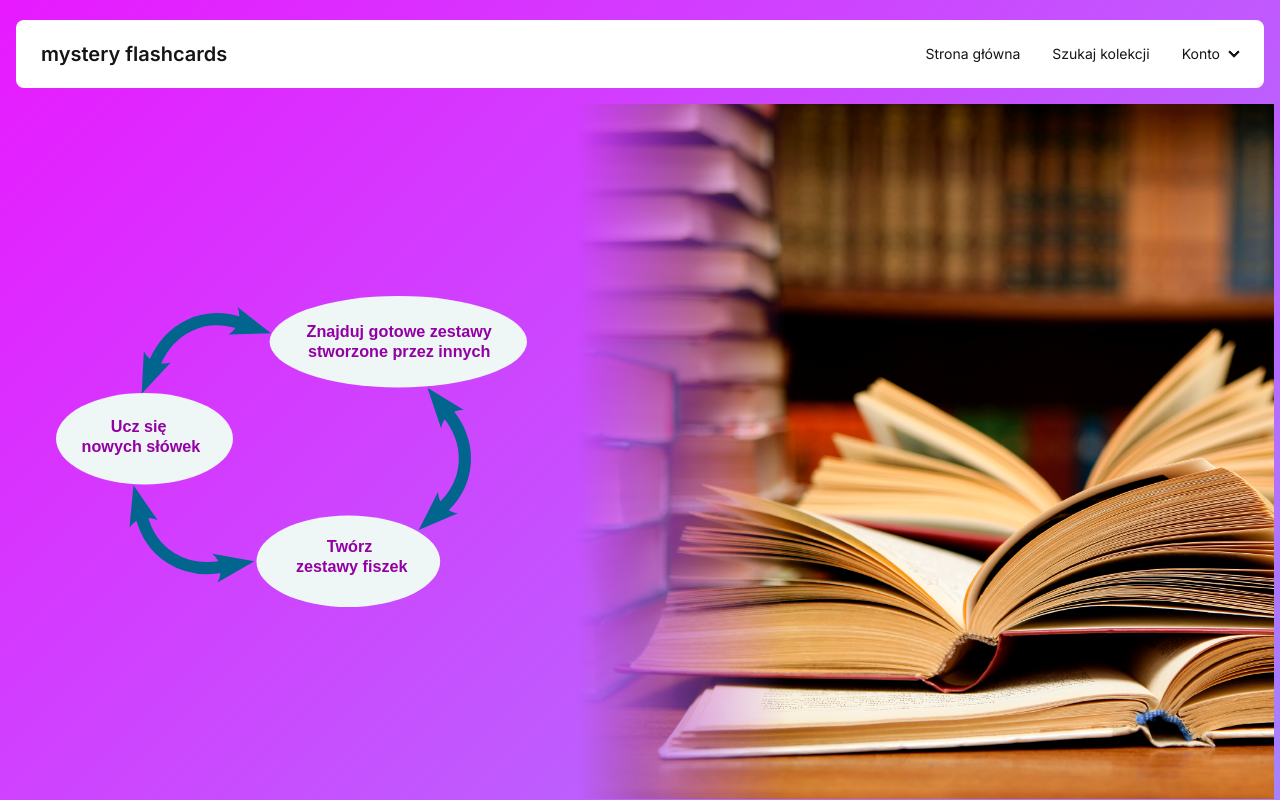
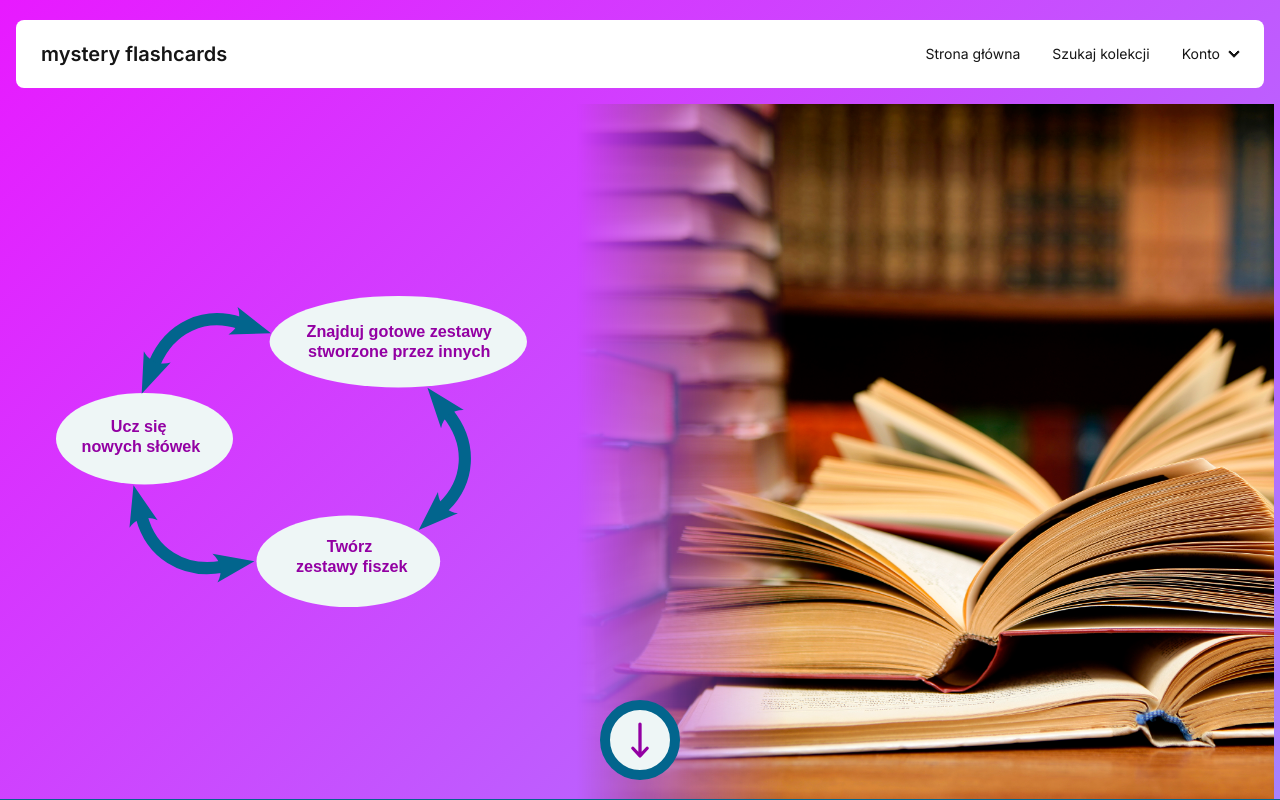
Before and after one commit to mk1808/Mystery-flashcards, a Next.js app in the folder mystery-flashcards/: page /en in a window 1280 px wide. Shown: the top 800 px of the page. Built offline with nearby package versions, Linux system fonts and the light colour scheme.

Commit message:
feature #28: add button divider between first and second panel

```diff
--- a/mystery-flashcards/app/[locale]/page.tsx
+++ b/mystery-flashcards/app/[locale]/page.tsx
@@ -4,18 +4,20 @@ import FirstPanel from "@/components/mainPage/FirstPanel";
 import SecondPanel from "@/components/mainPage/SecondPanel";
 import { getDictionary } from "@/dictionaries/dictionaries"
 import { ArrowLongDownIcon } from '@heroicons/react/24/solid'
+import FirstSecondDivider from "@/components/mainPage/FirstSecondDivider";
 
 export default async function Page({ params }: { params: { locale: string } }) {
     const dictionary = await getDictionary(params.locale);
 
     return (<>
         <FirstPanel />
+        <FirstSecondDivider />
         <SecondPanel />
         <div className="z-10 max-w-5xl w-full items-center justify-between font-mono text-sm">
             <div className="h-96">
                 first
             </div>
-            <RoundActionButton content={getButtonContent()} borderWidth="border-[3px]" />
+            <RoundActionButton content={getButtonContent()} styles="border-[3px]" />
             <div className="h-96" id="search-sets">
                 second
                 <button className="btn">Button</button>
--- /dev/null
+++ b/mystery-flashcards/components/common/DividerButton.tsx
@@ -0,0 +1,23 @@
+import RoundActionButton from "./RoundActionButton";
+
+export default function DividerButton({
+    content,
+    buttonStyle = "",
+    containerStyle = "",
+    onClick = () => { }
+}: {
+    content: any,
+    buttonStyle?: string,
+    containerStyle?: string,
+    onClick?: () => any
+}) {
+
+    return (
+        <div className={`w-full ${containerStyle}`}>
+            <div className="w-full border-solid border-b-4 border-secondary"></div>
+            <div className={`w-full flex justify-center ${buttonStyle}`}>
+                <RoundActionButton styles="border-secondary text-primary bg-neutral" content={content} />
+            </div>
+        </div>
+    )
+}
--- a/mystery-flashcards/components/common/RoundActionButton.tsx
+++ b/mystery-flashcards/components/common/RoundActionButton.tsx
@@ -4,20 +4,18 @@ import { useMemo } from "react"
 
 export default function RoundActionButton({
     content,
-    size = "h-[60px] w-[60px]",
-    borderWidth = "border-[10px]",
+    styles = "",
     onClick = () => { }
 }: {
     content: any,
-    size?: string,
-    borderWidth?: string,
+    styles?: string,
     onClick?: () => any
 }) {
 
     return (
-        <div className={`${size} ${borderWidth}
+        <div className={`h-[60px] w-[60px] border-[10px]
                 rounded-full box-content cursor-pointer inline-flex
-                items-center justify-center border-black border-solid`}
+                items-center justify-center border-black border-solid ${styles}`}
             onClick={onClick}>
             {content}
         </div>
--- /dev/null
+++ b/mystery-flashcards/components/mainPage/FirstSecondDivider.tsx
@@ -0,0 +1,55 @@
+"use client"
+import { ArrowLongDownIcon, ArrowLongUpIcon } from "@heroicons/react/20/solid";
+import DividerButton from "../common/DividerButton";
+import useDocumentScroll from "@/hooks/useDocumentScroll";
+import { useRef, useEffect, useState } from "react";
+
+
+export default function FirstSecondDivider() {
+    const documentOffset = useDocumentScroll();
+    const [windowHeight, setWindowHeight] = useState(-1);
+    const buttonHalfSize = 40;
+
+    useEffect(() => {
+        setWindowHeight(window.innerHeight);
+    }, [])
+
+    const breakpoint1 = () => documentOffset < buttonHalfSize;
+    const breakpoint2 = () => documentOffset > windowHeight - buttonHalfSize && documentOffset < windowHeight + 30;
+    const breakpoint3 = () => documentOffset > windowHeight + 30;
+
+    const onUpClick = () => scrollTo({ top: 0, left: 0, behavior: "smooth" });
+    const onDownClick = () => document.getElementById("secondPanel")?.scrollIntoView({ behavior: "smooth" });
+
+    function getButtonStyles() {
+        if (breakpoint1()) {
+            return "fixed bottom-[20px]"
+        } else if (breakpoint2()) {
+            return "fixed top-[20px]"
+        } else if (breakpoint3()) {
+            return "absolute top-[40px]";
+        }
+        return "absolute top-[-40px]";
+    }
+
+    function getContainerStyles() {
+        if (breakpoint1() || breakpoint2()) {
+            return ""
+        }
+        return "relative";
+    }
+
+    if (documentOffset < 0 || windowHeight <= 0) {
+        return <></>
+    }
+
+    return <DividerButton buttonStyle={getButtonStyles()} containerStyle={getContainerStyles()} content={renderContent()} />
+
+    function renderContent() {
+        const renderArrowUp = windowHeight / 2 < documentOffset;
+        if (renderArrowUp) {
+            return <ArrowLongUpIcon className="h-11 w-11" onClick={onUpClick} />
+        }
+        return <ArrowLongDownIcon className="h-11 w-11" onClick={onDownClick} />
+    }
+}
--- a/mystery-flashcards/components/mainPage/SecondPanel.tsx
+++ b/mystery-flashcards/components/mainPage/SecondPanel.tsx
@@ -1,3 +1,5 @@
+import RoundActionButton from "../common/RoundActionButton";
+
 type StepType = {
     number: string,
     text: string
@@ -14,14 +16,14 @@ const steps: StepType[] = [
 export default function SecondPanel() {
 
     return (
-        <div className="w-full p-12 h-screen">
+        <div className="w-full p-12 h-screen" id='secondPanel'>
             {steps.map(renderStep)}
         </div>
     )
 
     function renderStep(step: StepType, index: number) {
         return (
-            <div className='flex items-center h-1/5'>
+            <div className='flex items-center h-1/5' key={step.number}>
                 {renderSpace(step.number, index)}
                 {renderNumberCircle(step.number)}
                 <div className='text-4xl font-bold text-secondary h-min'>{step.text}</div>
@@ -30,13 +32,7 @@ export default function SecondPanel() {
     }
 
     function renderNumberCircle(number: string) {
-        return (
-            <div className={`h-[60px] w-[60px] border-[10px] bg-neutral m-5
-                rounded-full box-content cursor-pointer inline-flex text-4xl font-bold text-primary
-                items-center justify-center border-secondary border-solid`}>
-                {number}
-            </ div>
-        )
+        return <RoundActionButton content={number} styles="bg-neutral m-5 text-4xl font-bold text-primary border-secondary " />
     }
 
     function renderSpace(id: string, amount: number) {
--- /dev/null
+++ b/mystery-flashcards/hooks/useDocumentScroll.ts
@@ -0,0 +1,15 @@
+import { useEffect, useState } from "react";
+
+export default function useDocumentScroll() {
+    const [offset, setOffset] = useState(0);
+
+    useEffect(() => {
+        setOffset(window?.scrollY)
+        const onScroll = () => setOffset(window?.scrollY);
+        window?.removeEventListener('scroll', onScroll);
+        window?.addEventListener('scroll', onScroll, { passive: true });
+        return () => window?.removeEventListener('scroll', onScroll);
+    }, []);
+
+    return offset;
+}
```
